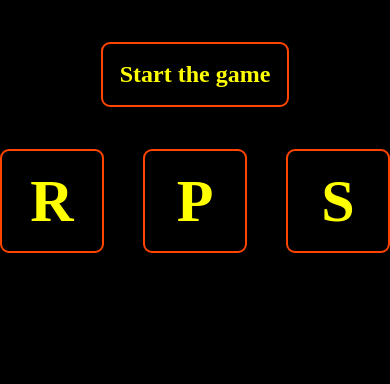
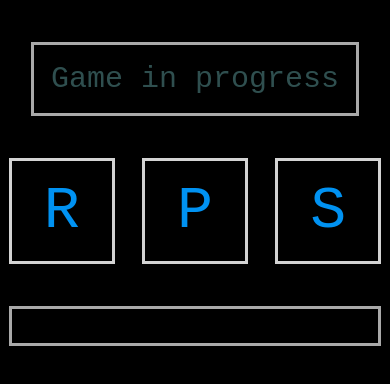
Before and after one commit to kanmear/rock_paper_scissors, a plain HTML site: page index.html in a window 390 px wide. Both pictures are taken after a click on the element "Start the game". Drawn offline with Linux system fonts and the light colour scheme.

Commit message:
implement: fully working and responsive ui

```diff
--- a/index.html
+++ b/index.html
@@ -11,18 +11,27 @@
 </head>
 
 <body>
-    <div class="start-game">
-        <h2>Start the game</h2>
-    </div>
-    <div class="choice-container">
-        <div class="rock">
-            <h3>R</h4>
+    <div class="main-container">
+        <div class="interactive-border">
+            <h2 class="start-game text-blue">Start the game</h2>
         </div>
-        <div class="paper">
-            <h3>P</h4>
-        </div>
-        <div class="scissors">
-            <h3>S</h4>
+        <div class="game-container">
+            <div class="handsigns-container">
+                <div id="rock" class="non-interactive-border">
+                    <h3 class="handsign text-gray">R</h4>
+                </div>
+                <div id="paper" class="non-interactive-border">
+                    <h3 class="handsign text-gray">P</h4>
+                </div>
+                <div id="scissors" class="non-interactive-border">
+                    <h3 class="handsign text-gray">S</h4>
+                </div>
+            </div>
+            <div>
+                <div class="output-border">
+                    <p class="output text-gray"></p>
+                </div>
+            </div>
         </div>
     </div>
 </body>
--- a/script.js
+++ b/script.js
@@ -1,6 +1,7 @@
 // ui
 const startButton = document.querySelector('.start-game');
-const choices = document.querySelectorAll('h3');
+const handsigns = document.querySelectorAll('.handsign');
+const output = document.querySelector('.output');
 
 startButton.addEventListener('click', startGame);
 
@@ -24,12 +25,12 @@ function computerPlay() {
 
 function waitForPlayerSelect() {
     return new Promise((resolve) => {
-        choices.forEach(choice => {
+        handsigns.forEach(handsign => {
             const listener = () => {
-                choice.removeEventListener('click', listener);
-                resolve(choice.parentNode.className);
+                handsign.parentNode.removeEventListener('click', listener);
+                resolve(handsign.parentNode.id);
             }
-            choice.addEventListener('click', listener);
+            handsign.parentNode.addEventListener('click', listener);
         })
     })
 }
@@ -55,16 +56,42 @@ function playRound(playerSelection, computerSelection) {
 }
 
 async function startGame() {
+    startButton.removeEventListener('click', startGame);
+    actuateTextColor();
+
+    startButton.innerText = 'Game in progress';
+
     let playerScore = 0;
     let computerScore = 0;
-    for (let i = 1; i <= 5; i++) {
-        let selection = await waitForPlayerSelect();
-        let result = playRound(selection, computerPlay());
+    for (let i = 0; i < 5; i++) {
+        let playerSelection = await waitForPlayerSelect();
+        let computerSelection = computerPlay();
+        let result = playRound(playerSelection, computerSelection);
         if (result == PLAYER_WON)
             playerScore++;
         else if (result == COMPUTER_WON)
             computerScore++;
+        output.innerHTML = `You chose: ${playerSelection};<br>computer chose: ${computerSelection}<br>Result: ${result}`;
     }
 
-    console.log(`Final score:\nYou - ${playerScore}\nRandom number generator - ${computerScore}`);
+    output.innerHTML = (`Final score:<br>You - ${playerScore}<br>Random number generator - ${computerScore}`);
+    startButton.innerText = 'Start the game';
+    actuateTextColor();
+
+    startButton.addEventListener('click', startGame);
 }
+
+function actuateTextColor() {
+    startButton.classList.toggle('text-gray');
+    startButton.classList.toggle('text-blue');
+    startButton.parentElement.classList.toggle('interactive-border');
+    startButton.parentElement.classList.toggle('non-interactive-border');
+
+    handsigns.forEach(choice => choice.classList.toggle('text-gray'));
+    handsigns.forEach(choice => choice.classList.toggle('text-blue'));
+    handsigns.forEach(choice => choice.parentElement.classList.toggle('interactive-border'));
+    handsigns.forEach(choice => choice.parentElement.classList.toggle('non-interactive-border'));
+
+    output.classList.toggle('text-gray');
+    output.classList.toggle('text-blue');
+}
--- a/style.css
+++ b/style.css
@@ -1,10 +1,11 @@
 * {
+  font-family: 'Courier New', Courier, monospace;
   margin: 0;
   padding: 0;
   background-color: black;
 }
 
-body {
+.main-container {
   margin-top: 5vh;
 
   display: flex;
@@ -13,40 +14,84 @@ body {
   gap: 5vh;
 }
 
-.choice-container {
+.handsigns-container {
   display: flex;
   justify-content: center;
-    gap: 10vw;
+  gap: 7vw;
 }
 
-.rock,
-.paper,
-.scissors {
+#rock,
+#paper,
+#scissors {
   height: 100px;
   width: 100px;
-    border: solid 2px orangered;
-    border-radius: 9px;
 
   display: flex;
   justify-content: center;
   align-items: center;
 }
 
-h3 {
+.interactive-border {
+  border: 3px solid lightgray;
+  max-width: 300px;
+  transition: 0.5s;
+  overflow: hidden;
+
+
+  /* todo: set pointer on needed elements */
+  cursor: pointer;
+}
+
+.interactive-border:hover {
+  border: 3px solid #0575e6;
+}
+
+.non-interactive-border {
+  border: 3px solid darkgray;
+  max-width: 450px;
+  transition: 0.5s;
+  overflow: hidden;
+}
+
+.handsign {
   font-size: 60px;
-    color: yellow;
+  font-weight: 100;
 }
 
 .start-game {
-    border: solid 2px orangered;
-    border-radius: 9px;
   padding: 2vh;
+  white-space: nowrap;
+  background-color: transparent;
+  /* display: flex;
+  justify-content: center;
+  gap: 10vw; */
+}
 
+.game-container {
   display: flex;
-    justify-content: center;
-    gap: 10vw;
+  flex-direction: column;
+  gap: 5vh;
 }
 
 h2 {
-    color: yellow;
+  font-size: 30px;
+  font-weight: 100;
 }
+
+.output {
+  padding: 2vh;
+}
+
+.output-border {
+  border: 3px solid darkgray;
+}
+
+.text-blue {
+  color: #0092f2;
+  transition: 1s;
+}
+
+.text-gray {
+  color: darkslategray;
+  transition: 1s;
+}
```
Lines whose indentation alone changed are shown as unchanged.
